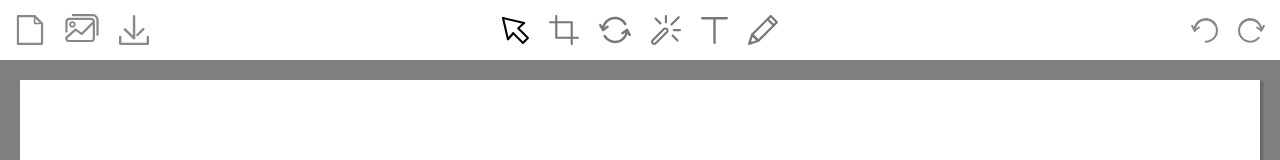
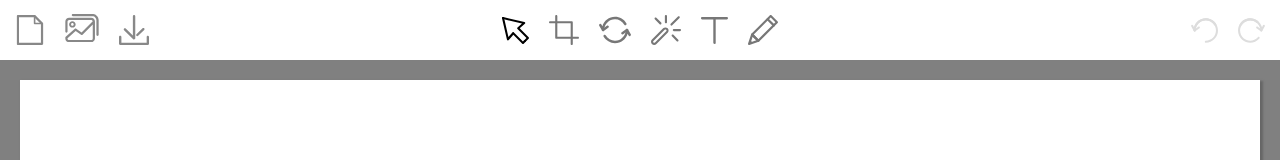
Before and after one commit to wstarY25/image-editor, a React (Create React App) app: page / in a window 1280 px wide. Shown: the top 160 px of the page. Built offline with nearby package versions, Linux system fonts and the light colour scheme.

Commit message:
Fix: textbox, undo 오류 수정

```diff
--- a/src/components/Canvas.js
+++ b/src/components/Canvas.js
@@ -7,8 +7,8 @@ import { startDrag, handleDrag, cropAction } from "../hooks/Crop";
 import { textbox } from "../hooks/Textbox";
 
 
-export default function Canvas({ canvasRef, canvasHistory, setCanvasHistory, currentStateIndex, setCurrentStateIndex, active, setActive,
-                                 cropRatio, setCropRatio, pencilColor, setPencilColor, textColor, setTextColor, textRef }) {
+export default function Canvas({ canvasRef, canvasSize, setCanvasSize, canvasHistory, setCanvasHistory, currentStateIndex, setCurrentStateIndex,
+                                 active, setActive, cropRatio, setCropRatio, pencilColor, setPencilColor, textContent, setTextContent, textColor, setTextColor }) {
   const canvasContainerRef = useRef(null);
   const [size, setSize] = useState({ width: window.innerWidth, height: window.innerHeight });
   const [isDrawing, setIsDrawing] = useState(false);
@@ -26,6 +26,9 @@ export default function Canvas({ canvasRef, canvasHistory, setCanvasHistory, cur
 
     // 초기 사이즈 설정
     handleResize();
+
+    // history 시작
+    saveHistory(canvasRef, setCanvasHistory, currentStateIndex, setCurrentStateIndex);
 
     // 리사이즈 이벤트 처리
     window.addEventListener('resize', handleResize);
@@ -54,7 +57,7 @@ export default function Canvas({ canvasRef, canvasHistory, setCanvasHistory, cur
         setActive('cursor');
       }
     } if (active === 'text' && props === 'down') {
-      textbox(e, canvasRef, textColor, textRef);
+      textbox(e, canvasRef, textColor, textContent);
       saveHistory(canvasRef, setCanvasHistory, currentStateIndex, setCurrentStateIndex);
     }
   }
--- a/src/components/Main.js
+++ b/src/components/Main.js
@@ -6,33 +6,34 @@ import Canvas from "./Canvas";
 
 export default function Main() {
   const canvasRef = useRef(null);
+  const [canvasSize, setCanvasSize] = useState({width: 0, height: 0});
   const [canvasHistory, setCanvasHistory] = useState([]);
-  const [currentStateIndex, setCurrentStateIndex] = useState(0);
+  const [currentStateIndex, setCurrentStateIndex] = useState(-1);
   const [active, setActive] = useState('cursor');
   const [cropRatio, setCropRatio] = useState(0);
   const [pencilColor, setPencilColor] = useState('black');
+  const [textContent, setTextContent] = useState('');
   const [textColor, setTextColor] = useState('black');
-  const textRef = useRef('');
 
   return (
     <Body>
       <Top>
-        <TopBar canvasRef={canvasRef}
+        <TopBar canvasRef={canvasRef} canvasSize={canvasSize} setCanvasSize={setCanvasSize}
           canvasHistory={canvasHistory} setCanvasHistory={setCanvasHistory}
           currentStateIndex={currentStateIndex} setCurrentStateIndex={setCurrentStateIndex}
           active={active} setActive={setActive}
           cropRatio={cropRatio} setCropRatio={setCropRatio}
           pencilColor={pencilColor} setPencilColor={setPencilColor}
-          textColor={textColor} setTextColor={setTextColor} textRef={textRef} />
+          textContent={textContent} setTextContent={setTextContent} textColor={textColor} setTextColor={setTextColor} />
       </Top>
       <CanvasContainer>
-        <Canvas canvasRef={canvasRef}
+        <Canvas canvasRef={canvasRef} canvasSize={canvasSize} setCanvasSize={setCanvasSize}
           canvasHistory={canvasHistory} setCanvasHistory={setCanvasHistory}
           currentStateIndex={currentStateIndex} setCurrentStateIndex={setCurrentStateIndex}
           active={active} setActive={setActive}
           cropRatio={cropRatio} setCropRatio={setCropRatio}
           pencilColor={pencilColor} setPencilColor={setPencilColor}
-          textColor={textColor} setTextColor={setTextColor} textRef={textRef} />
+          textContent={textContent} setTextContent={setTextContent} textColor={textColor} setTextColor={setTextColor} />
         <Name>© 모바일앱개발협동조합</Name>
       </CanvasContainer>
     </Body>
--- a/src/components/TopBar.js
+++ b/src/components/TopBar.js
@@ -22,11 +22,12 @@ import { filter } from "../hooks/Filter";
 import { undo, redo } from "../hooks/UndoRedo";
 
 
-export default function TopBar({ canvasRef, canvasHistory, setCanvasHistory, currentStateIndex, setCurrentStateIndex, active, setActive,
-                                 cropRatio, setCropRatio, pencilColor, setPencilColor, textColor, setTextColor, textRef }) {
-  const [detailTopBar, setDetailTopBar] = useState('cursor');
+export default function TopBar({ canvasRef, canvasSize, setCanvasSize, canvasHistory, setCanvasHistory, currentStateIndex, setCurrentStateIndex,
+                                 active, setActive, cropRatio, setCropRatio, pencilColor, setPencilColor, textContent, setTextContent, textColor, setTextColor }) {
+    const [detailTopBar, setDetailTopBar] = useState('cursor');
 
   const handleClick = (props) => {
+    if (props !== 'text' && textContent) setTextContent('');
     setActive(props);
     if (detailTopBar === props) setDetailTopBar('cursor');
     else setDetailTopBar(props);
@@ -94,7 +95,10 @@ export default function TopBar({ canvasRef, canvasHistory, setCanvasHistory, cur
         <TextIcon fill={active === 'text' ? 'black' : '#777777'}  onClick={() => handleClick('text')} />
         { detailTopBar === 'text' &&
         <DetailBar>
-          <Detail><input ref={textRef} type="text" id="text" name="text" maxLength="20" placeholder="텍스트를 입력하세요" /></Detail>
+          <Detail>
+            <input type="text" id="text" name="text" maxLength="20" placeholder="텍스트를 입력하세요"
+              value={textContent} onChange={(e) => setTextContent(e.target.value)} />
+          </Detail>
           <TextColorPicker><ChromePicker color={textColor} onChange={(color) => setTextColor(color.hex)} /></TextColorPicker>
         </DetailBar> }
         <PencilIcon fill={active === 'pencil' ? 'black' : '#777777'}  onClick={() => handleClick('pencil')} />
@@ -102,8 +106,12 @@ export default function TopBar({ canvasRef, canvasHistory, setCanvasHistory, cur
         <PencilColorPicker><ChromePicker color={pencilColor} onChange={(color) => setPencilColor(color.hex)} /></PencilColorPicker> }
       </Center>
       <Right>
-        <UndoIcon onClick={() => handleUndoRedo('undo')} />
-        <RedoIcon onClick={() => handleUndoRedo('redo')} />
+        { currentStateIndex > 0 ?
+          <UndoIcon onClick={() => handleUndoRedo('undo')} />
+        : <UndoIcon fill="#DDDDDD" /> }
+        { currentStateIndex < canvasHistory.length - 1 ?
+          <RedoIcon onClick={() => handleUndoRedo('redo')} />
+        : <RedoIcon fill="#DDDDDD" /> }
       </Right>
     </Wrapper>
   );
--- a/src/hooks/Textbox.js
+++ b/src/hooks/Textbox.js
@@ -1,4 +1,4 @@
-export const textbox = (event, canvasRef, textColor, textRef) => {
+export const textbox = (event, canvasRef, textColor, textContent) => {
   const canvas = canvasRef.current;
   const context = canvas.getContext('2d');
 
@@ -9,5 +9,5 @@ export const textbox = (event, canvasRef, textColor, textRef) => {
 
   context.font = '20px Arial';
   context.fillStyle = textColor;
-  context.fillText(textRef.current.value, offsetX, offsetY);
+  context.fillText(textContent, offsetX, offsetY);
 }
```
